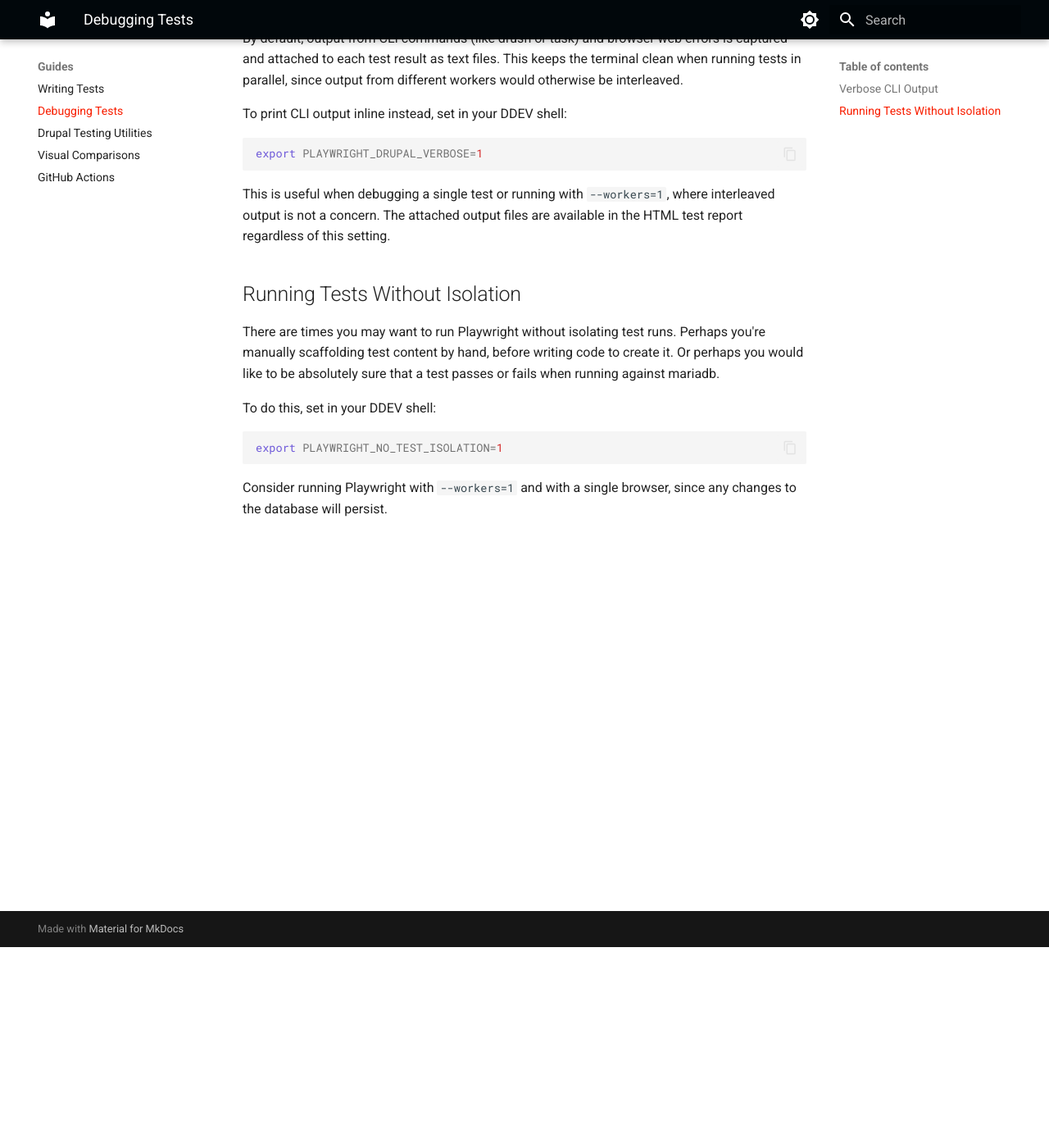
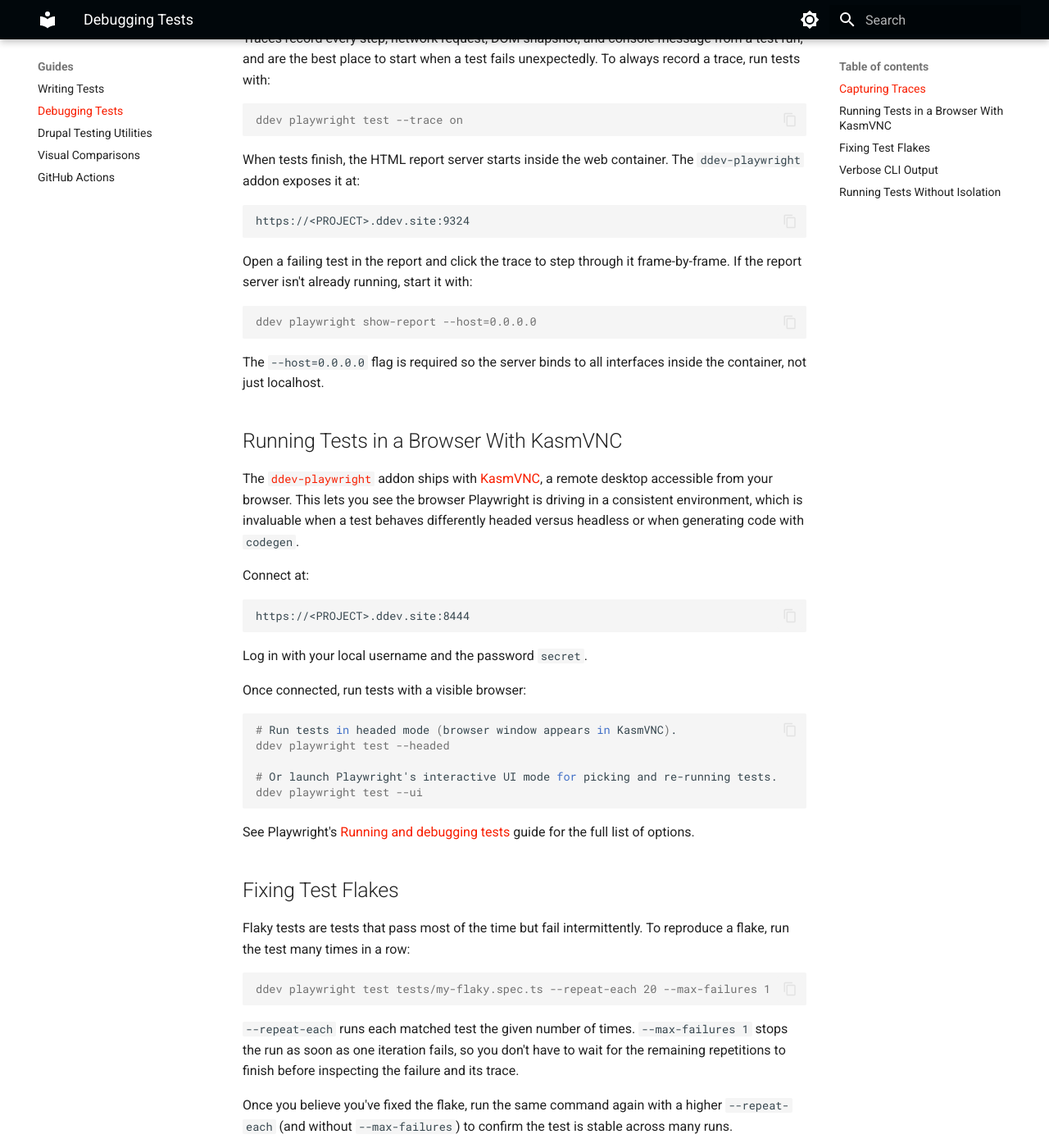
Before and after one commit to Lullabot/playwright-drupal, an MkDocs documentation site: the page built from docs/guides/debugging-tests.md, in a window 1280 px wide and 1400 px high, scrolled down 245 px. Shown: the whole window at 82% size. Built offline with MkDocs 1.6.1 and Material for MkDocs 9.7.7, drawn with Linux system fonts in a browser that asks for light colours; the version menu is left out.

Commit message:
docs: expand debugging tests section

````diff
--- a/docs/guides/debugging-tests.md
+++ b/docs/guides/debugging-tests.md
@@ -1,4 +1,62 @@
 # Debugging Tests
+
+## Capturing Traces
+
+Traces record every step, network request, DOM snapshot, and console message from a test run, and are the best place to start when a test fails unexpectedly. To always record a trace, run tests with:
+
+```console
+ddev playwright test --trace on
+```
+
+When tests finish, the HTML report server starts inside the web container. The `ddev-playwright` addon exposes it at:
+
+```
+https://<PROJECT>.ddev.site:9324
+```
+
+Open a failing test in the report and click the trace to step through it frame-by-frame. If the report server isn't already running, start it with:
+
+```console
+ddev playwright show-report --host=0.0.0.0
+```
+
+The `--host=0.0.0.0` flag is required so the server binds to all interfaces inside the container, not just localhost.
+
+## Running Tests in a Browser With KasmVNC
+
+The [`ddev-playwright`](https://github.com/Lullabot/ddev-playwright/) addon ships with [KasmVNC](https://www.kasmweb.com/kasmvnc), a remote desktop accessible from your browser. This lets you see the browser Playwright is driving in a consistent environment, which is invaluable when a test behaves differently headed versus headless or when generating code with `codegen`.
+
+Connect at:
+
+```
+https://<PROJECT>.ddev.site:8444
+```
+
+Log in with your local username and the password `secret`.
+
+Once connected, run tests with a visible browser:
+
+```console
+# Run tests in headed mode (browser window appears in KasmVNC).
+ddev playwright test --headed
+
+# Or launch Playwright's interactive UI mode for picking and re-running tests.
+ddev playwright test --ui
+```
+
+See Playwright's [Running and debugging tests](https://playwright.dev/docs/running-tests) guide for the full list of options.
+
+## Fixing Test Flakes
+
+Flaky tests are tests that pass most of the time but fail intermittently. To reproduce a flake, run the test many times in a row:
+
+```console
+ddev playwright test tests/my-flaky.spec.ts --repeat-each 20 --max-failures 1
+```
+
+`--repeat-each` runs each matched test the given number of times. `--max-failures 1` stops the run as soon as one iteration fails, so you don't have to wait for the remaining repetitions to finish before inspecting the failure and its trace.
+
+Once you believe you've fixed the flake, run the same command again with a higher `--repeat-each` (and without `--max-failures`) to confirm the test is stable across many runs.
 
 ## Verbose CLI Output
 
````
